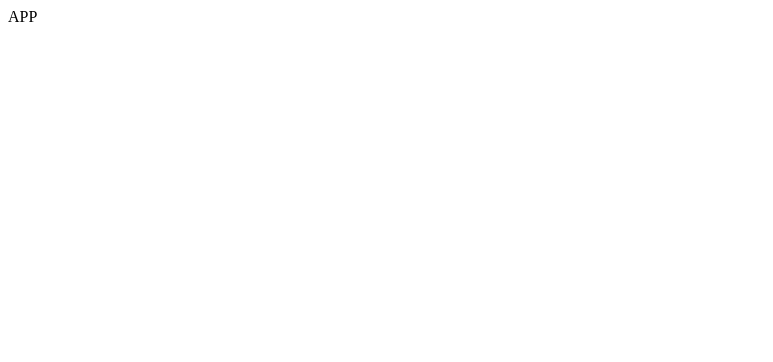
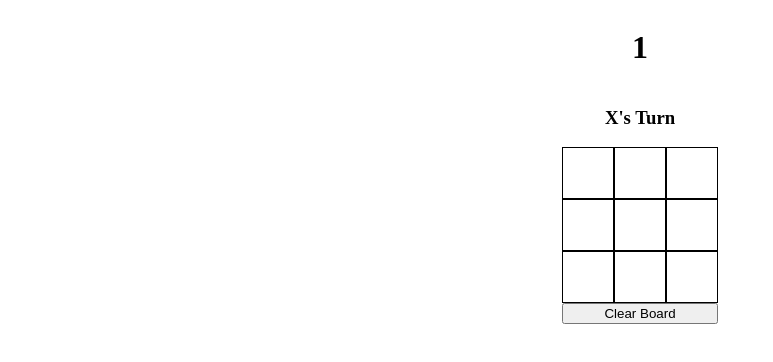
Before and after one commit to lichengrao/tictactoe, a React (Create React App) app: page /room/1 in a window 1280 px wide. Shown: the top 362 px of the page, without its empty margins (0-773 px from the left). Built offline with nearby package versions, Linux system fonts and the light colour scheme.

Commit message:
implemented win conditions and routing

```diff
--- a/src/App.tsx
+++ /dev/null
@@ -1,5 +0,0 @@
-import React from 'react';
-
-const App = () => <div>APP</div>;
-
-export default App;
--- /dev/null
+++ b/src/helpers/check-board/index.ts
@@ -0,0 +1,26 @@
+import { checkWin } from 'helpers';
+import { BLOCK } from 'pages/room';
+
+interface Input {
+	isXTurn: boolean;
+	newBoard: BLOCK[];
+	turnNumber: number;
+}
+
+type CheckBoardOutput = 'XWIN' | 'OWIN' | 'DRAW' | 'NONE';
+
+export default function checkBoard({ isXTurn, newBoard, turnNumber }: Input): CheckBoardOutput {
+	if (turnNumber >= 5) {
+		const currentPlayerSymbol = isXTurn ? 'x' : 'o';
+		let winner = checkWin(newBoard, currentPlayerSymbol);
+
+		if (winner) {
+			return currentPlayerSymbol == 'x' ? 'XWIN' : 'OWIN';
+		}
+
+		if (turnNumber === 9) {
+			return 'DRAW';
+		}
+	}
+	return 'NONE';
+}
--- /dev/null
+++ b/src/helpers/check-win/index.ts
@@ -0,0 +1,18 @@
+import { BLOCK, SYMBOL } from 'pages/room';
+import { useHistory } from 'react-router-dom';
+
+export default function checkWin(board: BLOCK[], symbol: SYMBOL): boolean {
+	if (
+		(board[0] === symbol && board[1] === symbol && board[2] === symbol) ||
+		(board[3] === symbol && board[4] === symbol && board[5] === symbol) ||
+		(board[6] === symbol && board[7] === symbol && board[8] === symbol) ||
+		(board[0] === symbol && board[3] === symbol && board[6] === symbol) ||
+		(board[1] === symbol && board[4] === symbol && board[7] === symbol) ||
+		(board[2] === symbol && board[5] === symbol && board[8] === symbol) ||
+		(board[0] === symbol && board[4] === symbol && board[8] === symbol) ||
+		(board[2] === symbol && board[4] === symbol && board[6] === symbol)
+	) {
+		return true;
+	}
+	return false;
+}
--- /dev/null
+++ b/src/helpers/index.ts
@@ -0,0 +1,3 @@
+export { default as checkBoard } from './check-board';
+
+export { default as checkWin } from './check-win';
--- a/src/index.tsx
+++ b/src/index.tsx
@@ -1,11 +1,15 @@
 import React, { StrictMode } from 'react';
 import ReactDOM from 'react-dom';
-import App from 'App';
+import { BrowserRouter } from 'react-router-dom';
+
+import Routes from 'routes';
 import reportWebVitals from 'reportWebVitals';
 
 ReactDOM.render(
 	<StrictMode>
-		<App />
+		<BrowserRouter>
+			<Routes />
+		</BrowserRouter>
 	</StrictMode>,
 	document.getElementById('root')
 );
--- /dev/null
+++ b/src/pages/home/index.tsx
@@ -0,0 +1,18 @@
+import React, { FC, Fragment } from 'react';
+import { useHistory } from 'react-router-dom';
+
+const Home: FC = () => {
+	const history = useHistory();
+
+	const handleClick = () => {
+		history.push('/room/AAAA');
+	};
+	return (
+		<Fragment>
+			<h1>Home Page</h1>
+			<button onClick={handleClick}>Go to Game Room</button>
+		</Fragment>
+	);
+};
+
+export default Home;
--- /dev/null
+++ b/src/pages/room/index.tsx
@@ -0,0 +1,83 @@
+import React, { useState } from 'react';
+import { useParams } from 'react-router-dom';
+import { checkBoard } from 'helpers';
+import { Block, Container, Row, Button } from 'styles';
+
+export type SYMBOL = 'x' | 'o';
+export type BLOCK = SYMBOL | '-';
+
+const Room = () => {
+	const { roomId } = useParams<{ roomId: string }>();
+	const [ board, setBoard ] = useState<BLOCK[]>([ '-', '-', '-', '-', '-', '-', '-', '-', '-' ]);
+
+	const [ startingTurn, setStartingTurn ] = useState<SYMBOL>('x');
+	const [ isXTurn, setIsXTurn ] = useState<boolean>(startingTurn === 'x');
+	const [ turnNumber, setTurnNumber ] = useState<number>(1);
+	const [ message, setMessage ] = useState<string>(`${startingTurn.toUpperCase()}'s Turn`);
+	const [ gameDone, setGameDone ] = useState<boolean>(false);
+
+	const handleClick = (index: number) => {
+		if (board[index] === '-' && !gameDone) {
+			const newBoard = [ ...board ];
+			newBoard[index] = isXTurn ? 'x' : 'o';
+
+			// check
+			const outcome = checkBoard({ newBoard, isXTurn, turnNumber });
+
+			switch (outcome) {
+				case 'XWIN':
+					setMessage('X WINS!');
+					setGameDone(true);
+					break;
+				case 'OWIN':
+					setMessage('O WINS!');
+					setGameDone(true);
+					break;
+				case 'DRAW':
+					setMessage('DRAW!');
+					setGameDone(true);
+					break;
+				default:
+					setMessage(`${isXTurn ? 'O' : 'X'}'s Turn`);
+			}
+
+			setTurnNumber(turnNumber + 1);
+			setIsXTurn(!isXTurn);
+			setBoard(newBoard);
+		}
+	};
+
+	const handleClear = () => {
+		setStartingTurn(startingTurn === 'x' ? 'o' : 'x');
+		setIsXTurn(startingTurn === 'x');
+		setBoard([ '-', '-', '-', '-', '-', '-', '-', '-', '-' ]);
+		setTurnNumber(1);
+		setMessage(`${startingTurn.toUpperCase()}'s Turn`);
+		setGameDone(false);
+	};
+
+	return (
+		<Container>
+			<h1>{roomId}</h1>
+			<h3>{message}</h3>
+			<Row>
+				<Block onClick={() => handleClick(0)}>{board[0] !== '-' && board[0]}</Block>
+				<Block onClick={() => handleClick(1)}>{board[1] !== '-' && board[1]}</Block>
+				<Block onClick={() => handleClick(2)}>{board[2] !== '-' && board[2]}</Block>
+			</Row>
+			<Row>
+				<Block onClick={() => handleClick(3)}>{board[3] !== '-' && board[3]}</Block>
+				<Block onClick={() => handleClick(4)}>{board[4] !== '-' && board[4]}</Block>
+				<Block onClick={() => handleClick(5)}>{board[5] !== '-' && board[5]}</Block>
+			</Row>
+			<Row>
+				<Block onClick={() => handleClick(6)}>{board[6] !== '-' && board[6]}</Block>
+				<Block onClick={() => handleClick(7)}>{board[7] !== '-' && board[7]}</Block>
+				<Block onClick={() => handleClick(8)}>{board[8] !== '-' && board[8]}</Block>
+			</Row>
+			<Button onClick={handleClear}>Clear Board</Button>
+		</Container>
+	);
+};
+
+export default Room;
--- /dev/null
+++ b/src/routes/index.tsx
@@ -0,0 +1,16 @@
+import React, { lazy, Suspense } from 'react';
+import { Route, Switch } from 'react-router-dom';
+
+const Home = lazy(() => import('pages/home'));
+const Room = lazy(() => import('pages/room'));
+
+const Routes = () => (
+	<Switch>
+		<Suspense fallback={<h1>Loading Page...</h1>}>
+			<Route path="/room/:roomId" component={Room} />
+			<Route exact path="/" component={Home} />
+		</Suspense>
+	</Switch>
+);
+
+export default Routes;
--- /dev/null
+++ b/src/styles/index.ts
@@ -0,0 +1,27 @@
+import styled from 'styled-components';
+
+export const Container = styled.div`
+	align-items: center;
+	display: flex;
+	flex-direction: column;
+	justify-content: center;
+`;
+
+export const Row = styled.div`display: flex;`;
+
+export const Block = styled.div`
+	align-items: center;
+	border: solid 1px black;
+	cursor: pointer;
+	display: flex;
+	height: 50px;
+	justify-content: center;
+	transition: 0.3s;
+	width: 50px;
+
+	&:hover {
+		background-color: lightgray;
+	}
+`;
+
+export const Button = styled.button`width: 156px;`;
```
Also changed, not shown: package.json (+21 -5 lines), 2 other files (tests, documents, lock files or other folders).
